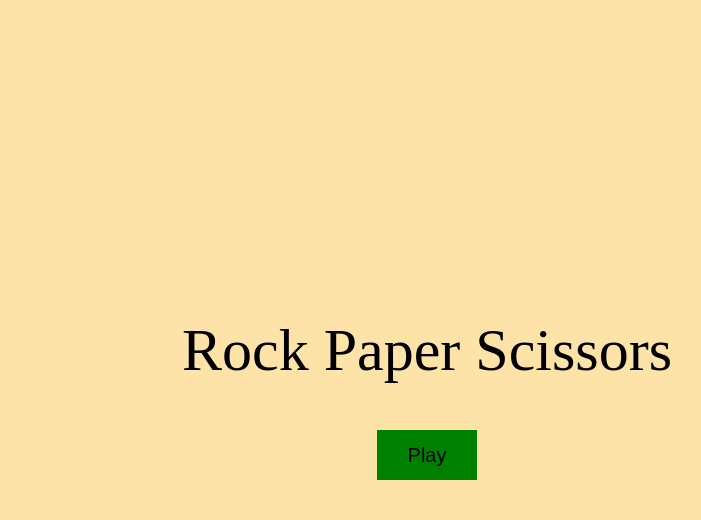
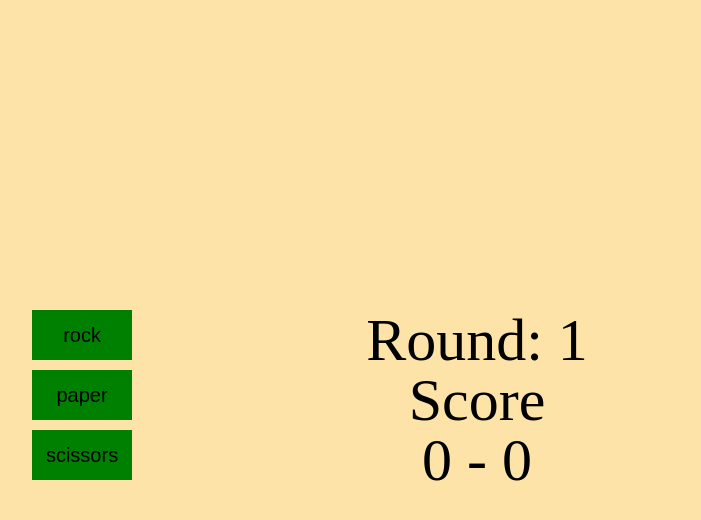
Before and after one commit to bofmar/js-rock-paper-scissors, a plain HTML site: page index.html in a window 1280 px wide. Both pictures are taken after a click on the button "Play". Shown: the whole page, without its empty margins (213-914 px from the left). Drawn offline with Linux system fonts and the light colour scheme.

Commit message:
Added transition to play area

```diff
--- a/rock-paper-scissors.js
+++ b/rock-paper-scissors.js
@@ -1,4 +1,5 @@
 const container = document.querySelector("#container");
+const choices = ["rock", "paper", "scissors"]
 
 initializeTitleScreen(container);
 
@@ -7,7 +8,7 @@ function initializeTitleScreen(container){
     let title = document.createElement("h1");
     title.classList.add("title");
     let titleButton = document.createElement("button");
-    titleButton.classList.add("title-button");
+    titleButton.classList.add("button");
     titleButton.setAttribute("type","button");
 
     container.appendChild(title);
@@ -16,10 +17,66 @@ function initializeTitleScreen(container){
     container.classList.add("title-container");
     title.textContent = "Rock Paper Scissors";
     titleButton.textContent = "Play";
+
+    titleButton.addEventListener("click", () =>{
+        initializePlayArea(container,title,titleButton);
+    });
 }
 
-function initializePlayArea(){
+function Play(){
+    let round = 1;
 
+    while(round <=5){
+        round++;
+    }
+}
+
+function initializePlayArea(container, title, titleButton){
+    //remove title elements
+    container.removeChild(title);
+    container.removeChild(titleButton);
+    container.classList.remove("title-container");
+
+    //add the new elements
+    let playerArea = document.createElement("div");
+    playerArea.classList.add("player-area");
+
+    for(let i =0; i < 3; i++){
+        let newButton = document.createElement("button");
+        newButton.classList.add("button");
+        newButton.setAttribute("type", "button");
+        newButton.setAttribute("id", choices[i]);
+        newButton.textContent = choices[i];
+
+        playerArea.appendChild(newButton);
+    }
+
+    container.appendChild(playerArea);
+
+    let scoreContainer = document.createElement("div");
+    scoreContainer.classList.add("score-container");
+
+    let roundCounter = document.createElement("h1");
+    roundCounter.textContent = "Round: 1";
+    scoreContainer.appendChild(roundCounter);
+
+    let score = document.createElement("h1");
+    score.textContent = "Score";
+    scoreContainer.appendChild(score);
+
+    let scoreCounter = document.createElement("h1");
+    scoreCounter.textContent = "0 - 0";
+    scoreContainer.appendChild(scoreCounter);
+
+    container.appendChild(scoreContainer);
+
+    let pcArea = document.createElement("div");
+    pcArea.classList.add("pc-area");
+    pcArea.textContent = "";
+
+    container.appendChild(pcArea);
+
+    container.classList.add("game-container");
 }
 
 
@@ -27,7 +84,7 @@ function initializePlayArea(){
 
 
 // //Create a constant array of strings called choices that holds the values of rock, paper and scissors in global
-// const choices = ["rock", "paper", "scissors"]
+
 // //Declare a keepGoing variable that holds a boolean value.Initialize as true
 // let keepGoing = true;
 
--- a/styles/style.css
+++ b/styles/style.css
@@ -19,15 +19,37 @@ body{
     padding-bottom: 50px;
   }
 
-  .title-button{
+  .button{
     font-size: 20px;
     border: none;
     background-color: green;
     width: 100px;
     height: 50px;
     transition: all 0.5s ease-in-out;
+    margin-bottom: 10px;
   }
 
-  .title-button:hover{
+  .button:hover{
     background-color: rgba(145, 180, 150, 1);
   }
+
+  .game-container{
+    display: flex;
+    justify-content: space-around;
+    align-items: center;
+    width: 80%;
+  }
+
+  .player-area{
+    display: flex;
+    flex-direction: column;
+  }
+
+  .score-container{
+    text-align: center;
+    font-size: 60px;
+  }
+
+  .pc-area{
+      font-size: 60px;
+  }
```
